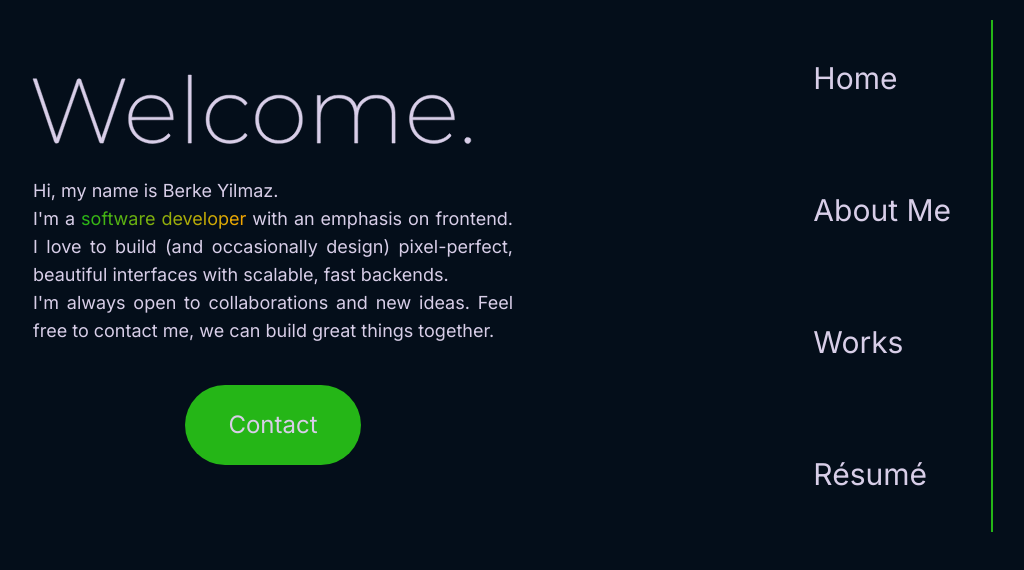
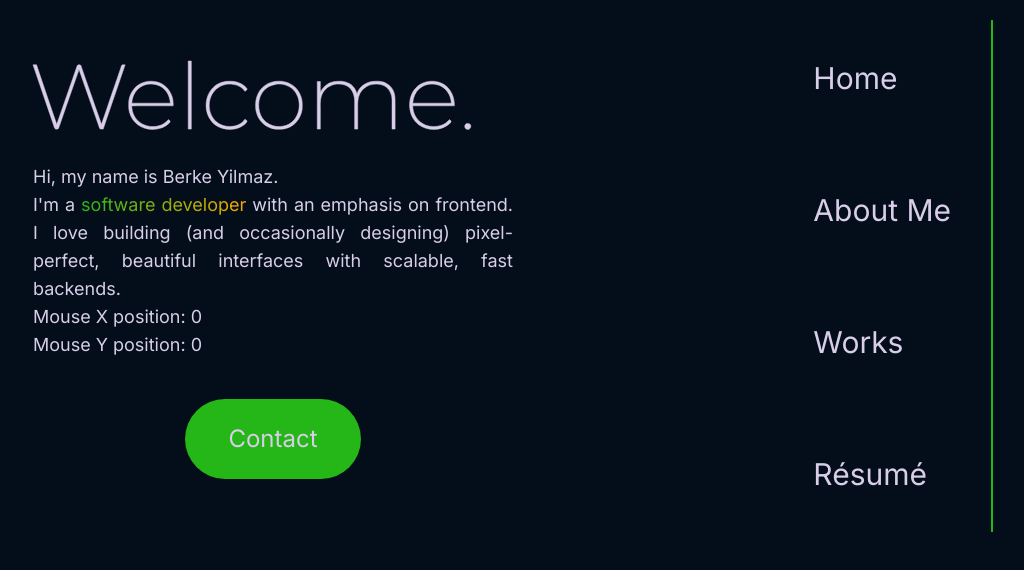
Before and after one commit to KBerkeYilmaz/personal-page, a Next.js app: page / in a window 1280 px wide. Shown: the part 124-694 px from the top of the page, without its empty margins (127-1151 px from the left). Built offline with nearby package versions, Linux system fonts and the light colour scheme.

Commit message:
Implemented a tracker for the background animation.

```diff
--- /dev/null
+++ b/src/app/components/mouseTracker.tsx
@@ -0,0 +1,29 @@
+import React, { useState, useEffect } from 'react';
+
+function MouseTracker() {
+    const [mousePosition, setMousePosition] = useState({ x: 0, y: 0 });
+
+    // Function to update the mouse position
+    const handleMouseMove = (event) => {
+        setMousePosition({ x: event.clientX, y: event.clientY });
+    };
+
+    useEffect(() => {
+        // Add mouse move event listener when the component mounts
+        window.addEventListener('mousemove', handleMouseMove);
+
+        // Remove event listener when the component unmounts
+        return () => {
+            window.removeEventListener('mousemove', handleMouseMove);
+        };
+    }, []);
+
+    return (
+        <div>
+            <p>Mouse X position: {mousePosition.x}</p>
+            <p>Mouse Y position: {mousePosition.y}</p>
+        </div>
+    );
+}
+
+export default MouseTracker;
--- a/src/app/page.tsx
+++ b/src/app/page.tsx
@@ -2,6 +2,7 @@
 
 import React, { useState, CSSProperties, useEffect } from "react";
 import { motion } from "framer-motion";
+import MouseTracker from "./components/mouseTracker";
 import "./globals.css";
 
 export default function App() {
@@ -46,8 +47,8 @@ export default function App() {
           </motion.h1>
           <div className="flex flex-col text-text text-lg mt-2">
             <motion.h2
-              initial={{ opacity: 0}}
-              animate={{ opacity: 1}}
+              initial={{ opacity: 0 }}
+              animate={{ opacity: 1 }}
               transition={{ duration: 0.8, delay: 1.7 }}
             >
               Hi, my name is Berke Yilmaz. &nbsp;
@@ -63,8 +64,8 @@ export default function App() {
               <span className="bg-gradient-to-r from-primary to-accent bg-clip-text text-transparent ">
                 software developer{" "}
               </span>{" "}
-              with an emphasis on frontend. I love to build (and occasionally
-              design) pixel-perfect, beautiful interfaces with scalable, fast
+              with an emphasis on frontend. I love building (and occasionally
+              designing) pixel-perfect, beautiful interfaces with scalable, fast
               backends.
             </motion.h2>
             <motion.h2
@@ -73,8 +74,7 @@ export default function App() {
               animate={{ opacity: 1 }}
               transition={{ duration: 0.8, delay: 2.9 }}
             >
-              I&apos;m always open to collaborations and new ideas. Feel free to
-              contact me, we can build great things together.
+              <MouseTracker />
             </motion.h2>
           </div>
           <div className="flex items-center justify-center w-full my-10">
@@ -93,8 +93,8 @@ export default function App() {
         </div>
         <div className="w-1/2 min-h-full h-fit flex items-center justify-end">
           <motion.div
-            initial={{ opacity: 0, y:30 }}
-            animate={{ opacity: 1, y:0 }}
+            initial={{ opacity: 0, y: 30 }}
+            animate={{ opacity: 1, y: 0 }}
             transition={{ duration: 0.8, delay: 4.1 }}
           >
             <ul className="text-text  bg-transparent text-3xl flex p-10 flex-col border-r-2 border-primary shadow-right h-fit gap-24">
```
Also changed, not shown: src/pages/AboutMe.tsx (added), src/pages/Home.tsx (added), src/pages/Resume.tsx (added), src/pages/Works.tsx (added).
